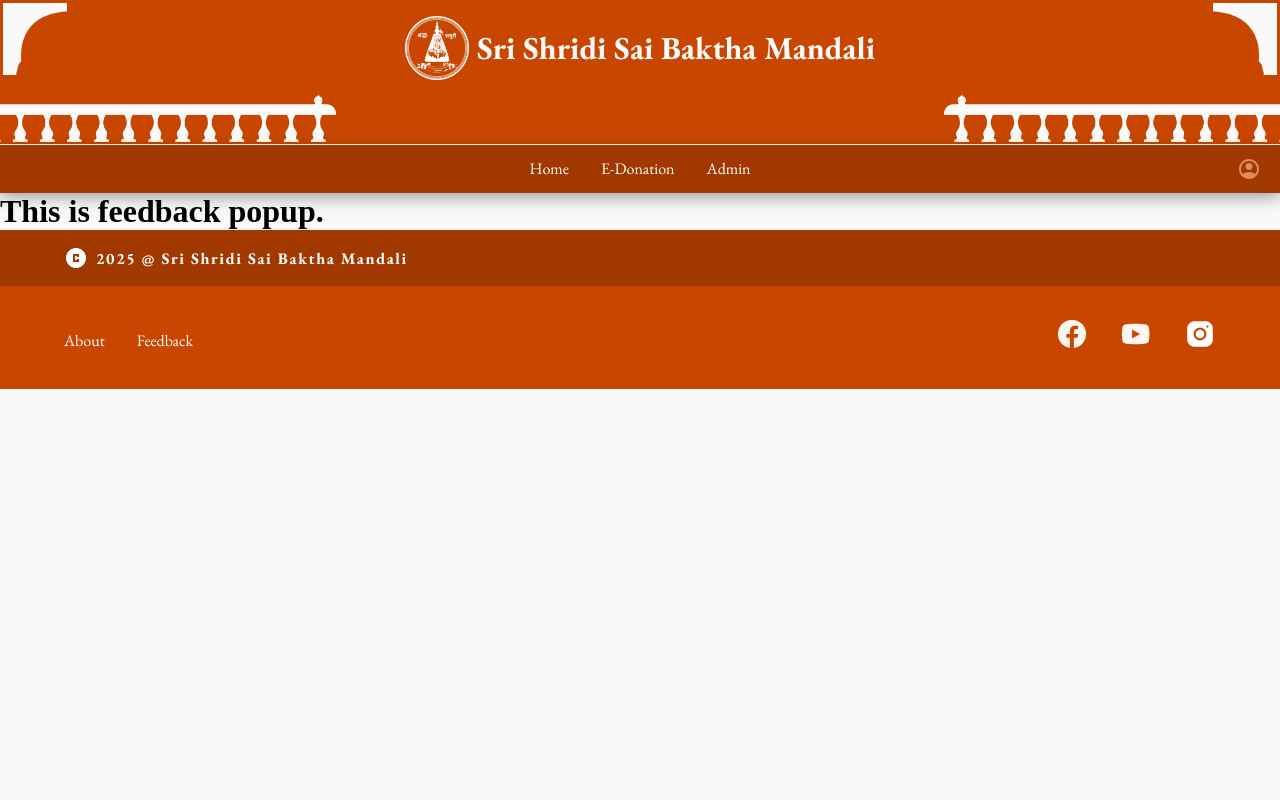
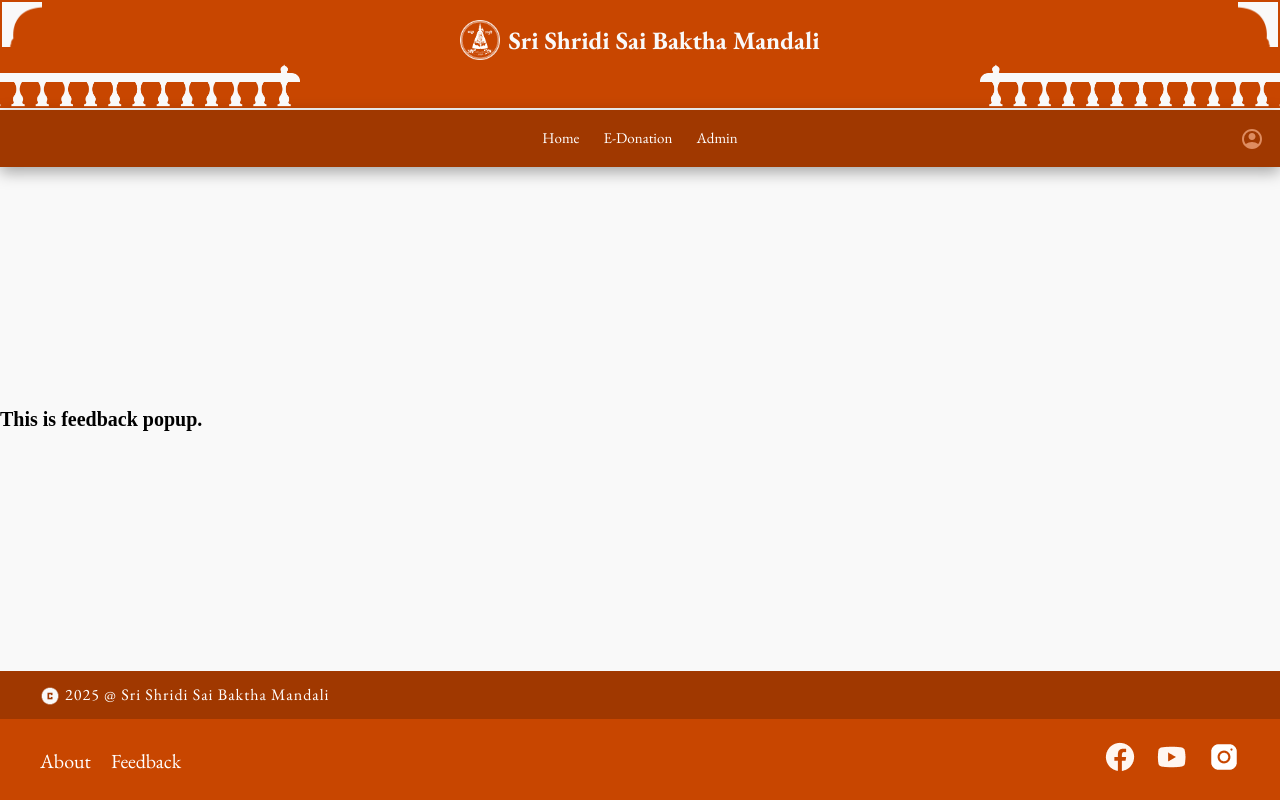
Before and after one commit to gandlaarunsai/SSSBM_App, a React (Create React App) app in the folder frontend/: page /feedback in a window 1280 px wide. Built offline with nearby package versions, Linux system fonts and the light colour scheme.

Commit message:
Updated RootLayout Styles

```diff
--- a/frontend/src/components/Header.module.css
+++ b/frontend/src/components/Header.module.css
@@ -11,20 +11,24 @@
     display: flex;
     justify-content: space-between;
     align-items: flex-start;
-    margin-bottom: 1rem;
+    margin-bottom: 1.5rem;
 }
 
 #title{
     position: relative;
-    top: 1rem;
+    top: 2rem;
     display: flex;
     justify-content: center;
     align-items: center;
 }
 
 #title>img{
-    margin-right: .5rem;
+    margin-right: .8rem;
     width: 4rem;
+}
+
+#title>h1{
+    font-size: 2.5rem;
 }
 
 .arches{
@@ -41,5 +45,5 @@
 
 /* styling for laptop size below 1024px to 768px */
 .railings>img{
-    width: 21rem;
+    width: 30rem;
 }
--- a/frontend/src/components/Navbar.module.css
+++ b/frontend/src/components/Navbar.module.css
@@ -1,12 +1,10 @@
 .navBar{
     background-color: #A03800;
     color: #f9f9f9;
-    padding: 0.625rem 1rem;
-    margin-top: 0.1rem;
+    padding: 1.6rem 1.6rem;
+    margin-top: 0.2rem;
     box-shadow: rgba(0, 0, 0, 0.35) 0px 5px 15px;
 }
-
-
 
 .navContent {
     display: flex;
@@ -17,16 +15,17 @@
 
 .navCenter {
     display: flex;
-    gap: 2rem;
+    gap: 2.4rem;
     margin-top: 0.2rem;
+    font-size: 1.5rem;
 }
 
 .navLink {
     text-decoration: none;
     color: white;
     font-family: 'EB Garamond', serif;
-    position: relative;
-    padding-bottom: 4px;
+    /* position: relative; */
+    padding-bottom: 0.4rem;
 }
 
 .navLink:hover{
@@ -38,10 +37,10 @@
     color: white;
     font-family: 'EB Garamond', serif;
     font-weight: bolder;
-    position: relative;
-    padding-bottom: 4px;
-    text-decoration-thickness: .2rem;
-    text-underline-offset: .4rem;
+    /* position: relative; */
+    padding-bottom: 0.4rem;
+    text-decoration-thickness: .3rem;
+    text-underline-offset: .6rem;
 }
 
 .navIcon{
@@ -51,7 +50,8 @@
     top: 50%;
     transform: translateY(-50%);
     /* margin-top: .2rem; */
-    font-family: 'inter';
+    font-family: 'Quicksand';
+    font-size: 1.5rem;
     align-items: center;
 }
 
@@ -59,7 +59,7 @@
     fill: #DE8C60;
     cursor: pointer;
     transition: fill 0.3s ease;
-    margin-right: .2rem;
+    /* margin-right: .2rem; */
 }
 
 .customSvg:hover, .active{
--- a/frontend/src/components/footer UI/Footer.module.css
+++ b/frontend/src/components/footer UI/Footer.module.css
@@ -10,14 +10,17 @@
     display: flex;
     justify-content: flex-start;
     align-items: center;
-    padding: 0.5rem 3.5rem;
+    padding: 0.8rem 3.5rem;
     background-color: #A03800;
 }
 
 .copyrightCont img{
     margin: 0.5rem;
+    width: 2rem;
+    padding-top: 0.2rem;
 }
 
 .copyrightCont h6{
     letter-spacing: 0.1rem;
+    font-weight: lighter;
 }
--- a/frontend/src/components/footer UI/FooterInfo.module.css
+++ b/frontend/src/components/footer UI/FooterInfo.module.css
@@ -9,7 +9,7 @@
     font-family: 'EB Garamond';
     text-decoration: none;
     color: white;
-    font-size: 1rem;
+    font-size: 2rem;
     margin: 1rem;
 }
 
@@ -19,6 +19,7 @@
 
 .socialMediaLinks img{
     padding: 1rem;
+    margin-top: 0.2rem;
 }
 
 .socialMediaLinks img:hover{
--- a/frontend/src/index.css
+++ b/frontend/src/index.css
@@ -3,15 +3,29 @@
   padding: 0;
 }
 
+html{
+  font-size: 62.5%;
+}
+
 body {
-  margin: 0;
-  /* font-family: 'EB Garamond',serif; */
+  /*
+    10 / 16px = 62.5%
+  */
+
+  /* font-size: 62.5%; */
   background-color: #F9F9F9;
   -webkit-font-smoothing: antialiased;
   -moz-osx-font-smoothing: grayscale;
 }
 
-code {
+#root{
+  display: flex;
+  flex-direction: column;
+  justify-content: space-between;
+  min-height: 100vh;
+}
+
+/* code {
   font-family: source-code-pro, Menlo, Monaco, Consolas, 'Courier New',
     monospace;
-}
+} */
--- a/frontend/src/pages/RootLayout.jsx
+++ b/frontend/src/pages/RootLayout.jsx
@@ -6,9 +6,13 @@
 export default function RootLayout() {
     return (
         <>
-            <Header />
-            <Navbar />
-            <Outlet />
+            <header>
+                <Header />
+                <Navbar />
+            </header>
+            <main>
+                <Outlet />
+            </main>
             <Footer />
         </>
     );
```
Also changed, not shown: frontend/src/App.css (deleted, +0 -38 lines).
